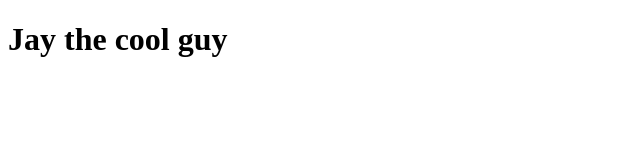
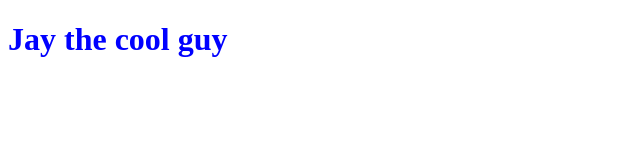
Before and after one commit to pokeydo/2016-02-24, a plain HTML site: page Index.html in a window 1280 px wide. Shown: the whole page, without its empty margins (0-640 px from the left). Drawn offline with Linux system fonts and the light colour scheme.

Commit message:
Linked css to html

```diff
--- a/Index.html
+++ b/Index.html
@@ -1,6 +1,7 @@
 <!DOCTYPE html>
 <head>
     <title>Jay the cool guy</title>
+    <link rel="stylesheet" type="text/css" href="main.css" />
 </head>
 
 <h1> Jay the cool guy</h1>
```
